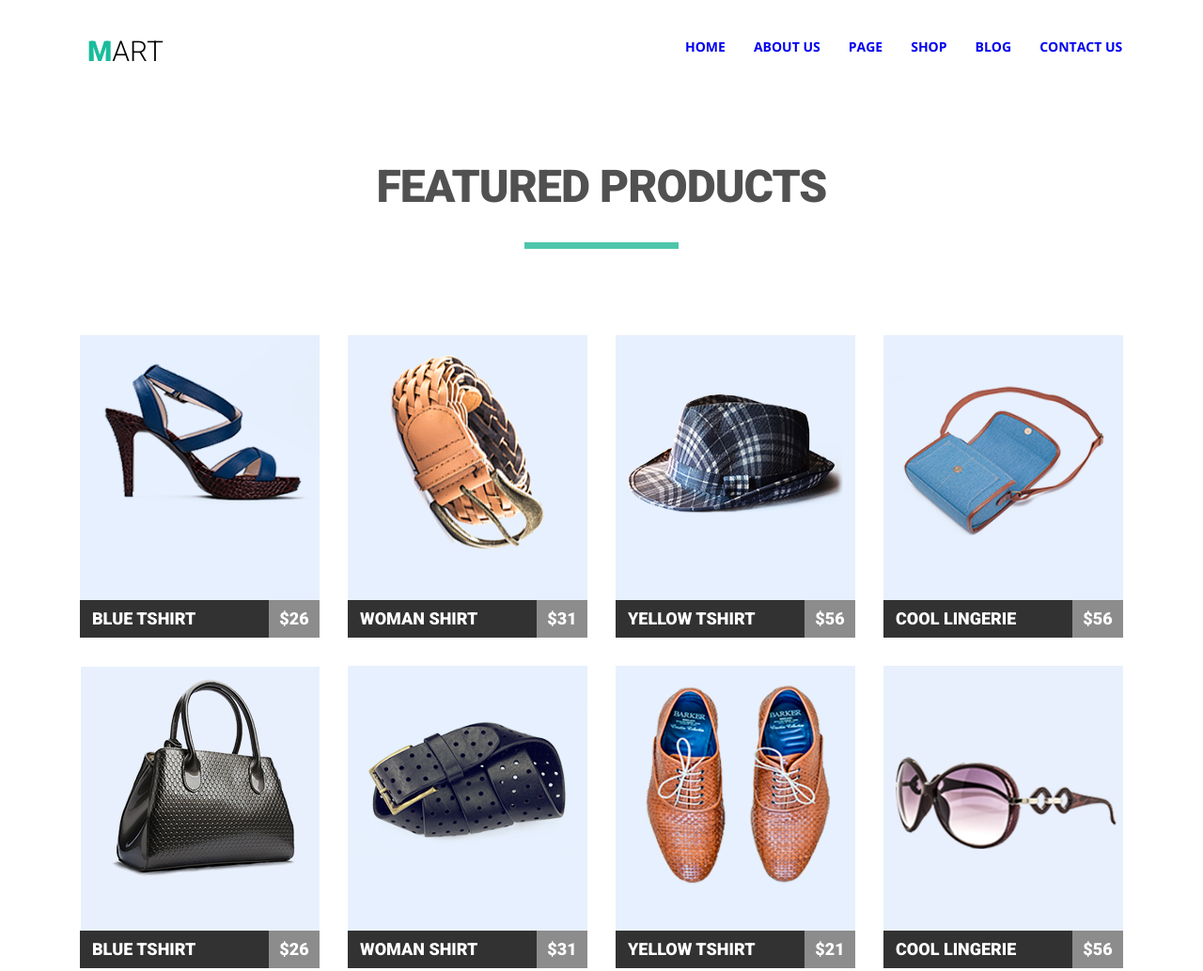
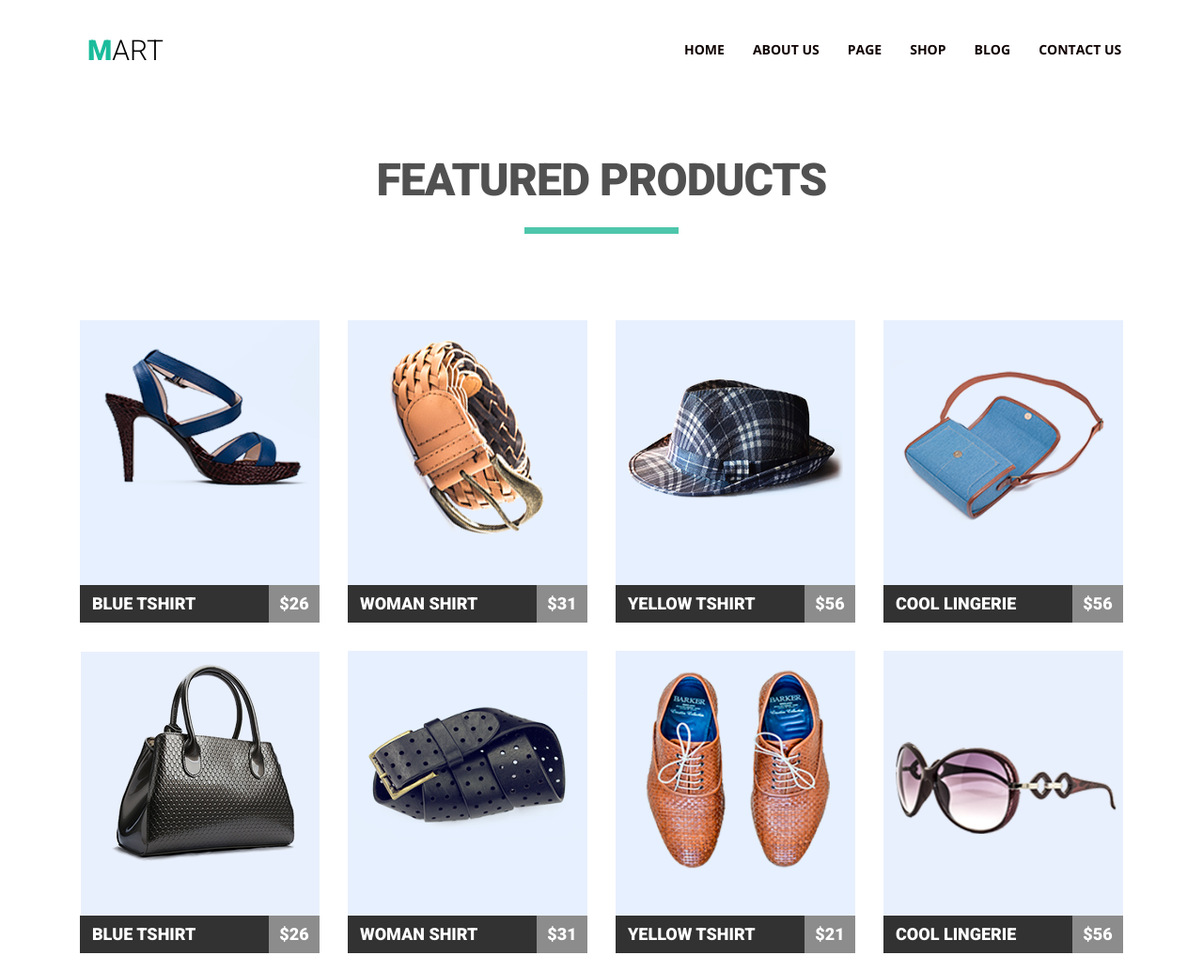
Before and after one commit to NataliBILAN/goit-fe-course, a plain HTML site: page html-css/module-04/homework/index.html in a window 1280 px wide. Shown: the top 1034 px of the page at 94% size. Drawn offline with nearby package versions, Linux system fonts and the light colour scheme.

Commit message:
corrected hw

```diff
--- a/html-css/module-04/homework/css/styles.css
+++ b/html-css/module-04/homework/css/styles.css
@@ -1,11 +1,19 @@
-/* * {
-    outline: 1px solid red;
-} */
+* {
+    /* outline: 1px solid red; */
+    padding: 0px;
+    margin: 0px;
+    box-sizing: border-box;
+}
 
 .wrapper {
     width: 1110px;
     margin: auto;
-    padding-bottom: 52px;
+    padding-bottom: 56px;
+}
+
+header {
+    padding-top: 28px;
+    margin-bottom: 84px;
 }
 
 header h3 {
@@ -15,8 +23,8 @@ header h3 {
     font-weight: 300;
     text-transform: uppercase;
     padding: 8px;
-    margin-top: 30px;
     margin-bottom: 0px;
+    margin-top: 0px;
 }
 
 header h3::first-letter {
@@ -24,21 +32,23 @@ header h3::first-letter {
     font-weight: 900;
 }
 
-.main-menu {
+nav {
     float: right;
     font-family: 'Open Sans', sans-serif;
     font-size: 14px;
     text-transform: uppercase;
     font-weight: 700;
-    width: 466px;
-    padding: 28px 0px 28px 0px;
-    margin-bottom: 0px;
+    width: 467px;
+}
+
+.main-menu {
+    width: 467px;
+    padding-top: 15px;
 }
 
 .main-menu-item {
     list-style: none;
     float: left;
-    color: #555252;
     margin-right: 30px;
 }
 
@@ -48,6 +58,7 @@ header h3::first-letter {
 
 a {
     text-decoration: none;
+    color: #0f0101;
 }
 
 .main-menu-item a:hover {
@@ -72,7 +83,7 @@ a {
 
 .gallery h2 {
     margin-bottom: 92px;
-    margin-top: 85px;
+    /* margin-top: 85px; */
 }
 
 h2::after {
@@ -82,12 +93,13 @@ h2::after {
     width: 164px;
     height: 7px;
     background-color: #4ec6ab;
-    margin-top: 32px;
+    margin-top: 22px;
 }
 
 .gallery {
     width: 1110px;
     height: 862px;
+    margin-bottom: 85px;
 }
 
 .product {
@@ -159,15 +171,12 @@ h2::after {
     background-color: rgba(127, 217, 199, 0.83);
 }
 
-
 .last-news {
     width: 1110px;
-    height: 668px;
 }
 
 .news {
     width: 350px;
-    height: 496px;
     float: left;
     margin-right: 30px;
 }
@@ -191,7 +200,7 @@ h2::after {
     width: 136px;
     height: 3px;
     background-color: #4ec6ab;
-    margin-top: 11px;
+    margin-top: 9px;
 }
 
 .news img {
@@ -222,5 +231,4 @@ button {
 
 .last-news h2 {
     margin-bottom: 80px;
-    margin-top: 85px;
 }
--- a/html-css/module-04/homework/index.html
+++ b/html-css/module-04/homework/index.html
@@ -7,7 +7,7 @@
     <meta http-equiv="X-UA-Compatible" content="ie=edge">
     <title>module-04</title>
     <link rel="stylesheet" href="css/styles.css">
-    <link rel="stylesheet" href="css/normalize.css">
+    <!-- <link rel="stylesheet" href="css/normalize.css"> -->
     <link href="https://fonts.googleapis.com/css?family=Open+Sans:300,400,600,700|Roboto:300,400,700,900" rel="stylesheet">
 
 </head>
@@ -16,6 +16,7 @@
     <div class="wrapper">
         <header class="float-container clearfix">
             <h3>mart</h3>
+            <nav>
 
             <ul class="main-menu">
                 <li class="main-menu-item">
@@ -36,7 +37,7 @@
                 <li class="main-menu-item">
                     <a href="#">contact us</a>
                 </li>
-            </ul>
+            </ul></nav>
 
         </header>
         <main>
```
